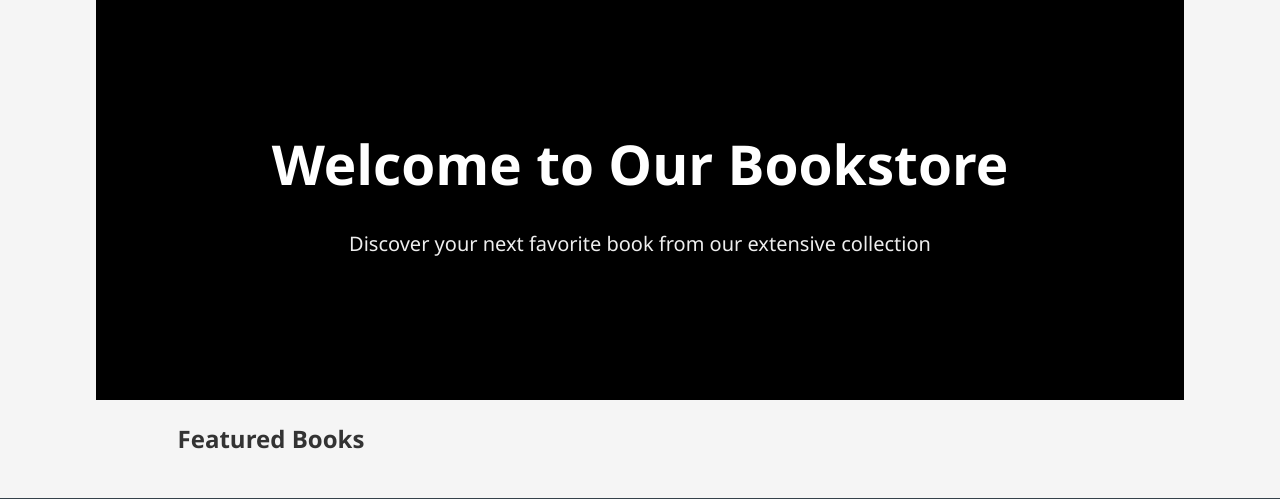
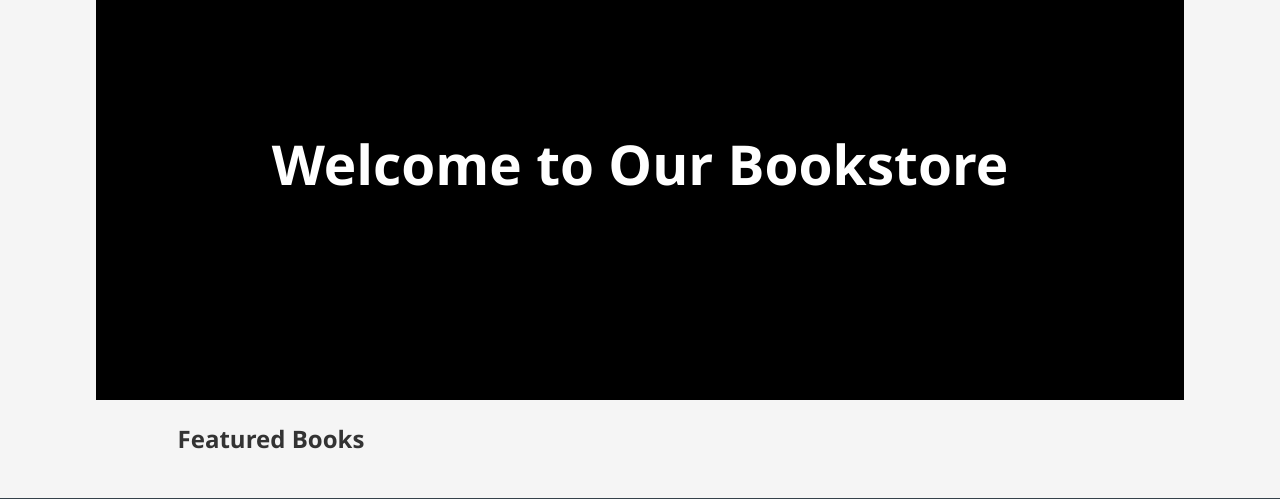
Before and after one commit to dikshaparulekar/bookstore-gcp, a Python web app: template templates/home.html in a window 1280 px wide. Shown: the part 94-593 px from the top of the page. Run offline with Jinja, Linux system fonts and the light colour scheme; the template is opened without the code that fills it, so the values that code supplies are empty.

Commit message:
Update styles.css

```diff
--- a/static/styles.css
+++ b/static/styles.css
@@ -68,7 +68,7 @@ header a:hover {
 /* Showcase */
 #showcase {
     min-height: 400px;
-    background-color: #000000;  /* 🔥 Solid black background */
+    background-color: #000000;
     text-align: center;
     color: #ffffff;
     display: flex;
@@ -86,7 +86,7 @@ header a:hover {
 
 #showcase p {
     font-size: 20px;
-    color: #eee;
+    color: #000000;
     text-shadow: 1px 1px 3px rgba(0, 0, 0, 0.6);
 }
 
```
